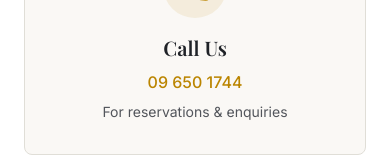
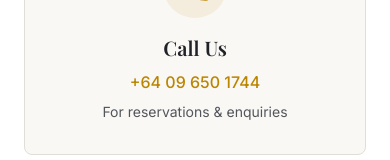
Before and after one commit to 0xtan3/madras-kitchen, a Next.js app: page /contact in a window 390 px wide. Shown: the part 565-725 px from the top of the page. Built offline with nearby package versions, Linux system fonts and the light colour scheme; a web font is replaced by a local one.

Commit message:
fixed phone number alignment

```diff
--- a/app/contact/page.tsx
+++ b/app/contact/page.tsx
@@ -102,7 +102,7 @@
                       <Phone className="w-8 h-8 text-primary" />
                     </div>
                     <h3 className="font-serif text-xl font-semibold mb-2">Call Us</h3>
-                    <p className="text-primary font-medium">09 650 1744</p>
+                    <p className="text-primary font-medium">+64 09 650 1744</p>
                     <p className="text-muted-foreground text-sm mt-2">For reservations & enquiries</p>
                   </motion.a>
                 </StaggerItem>
```
